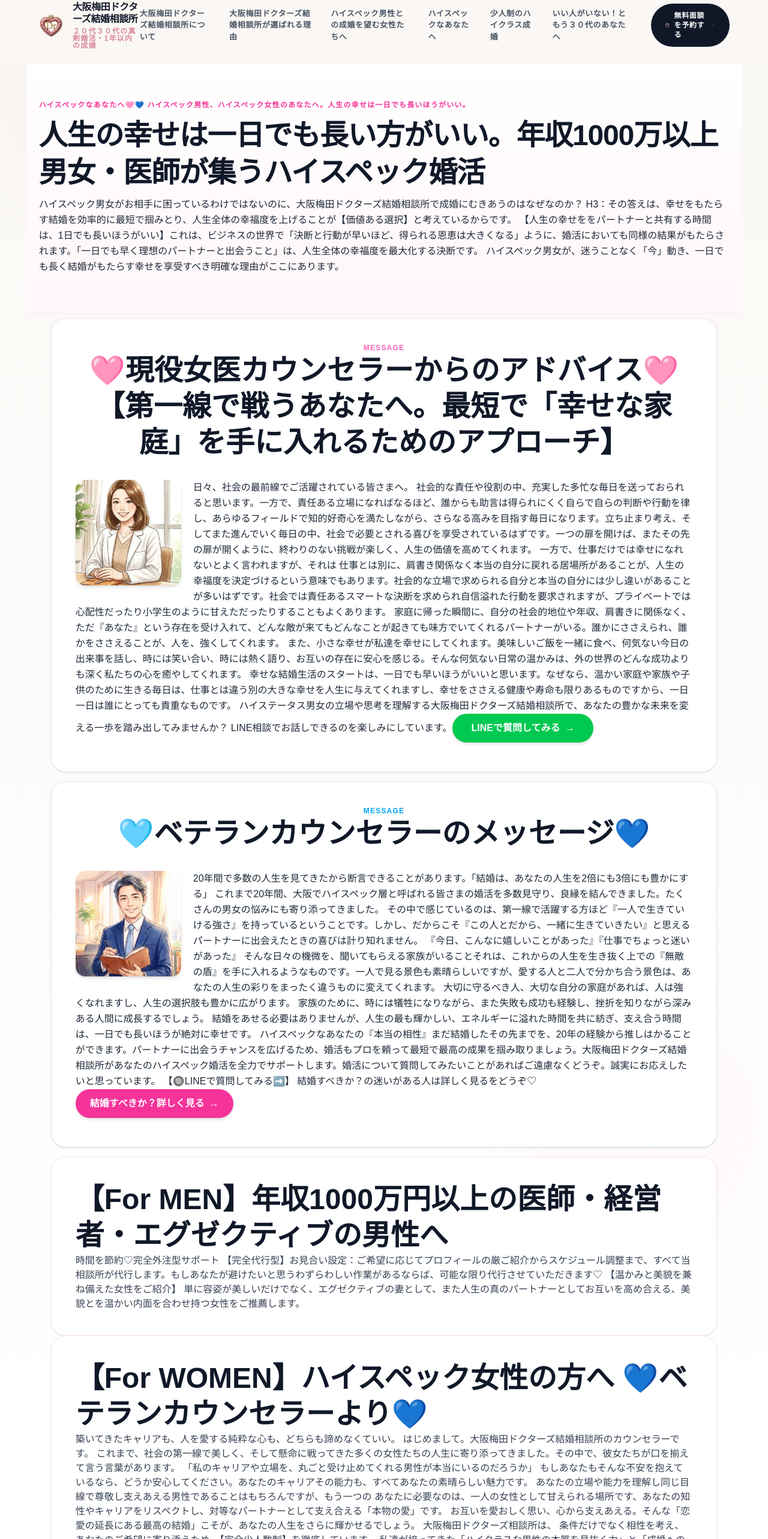
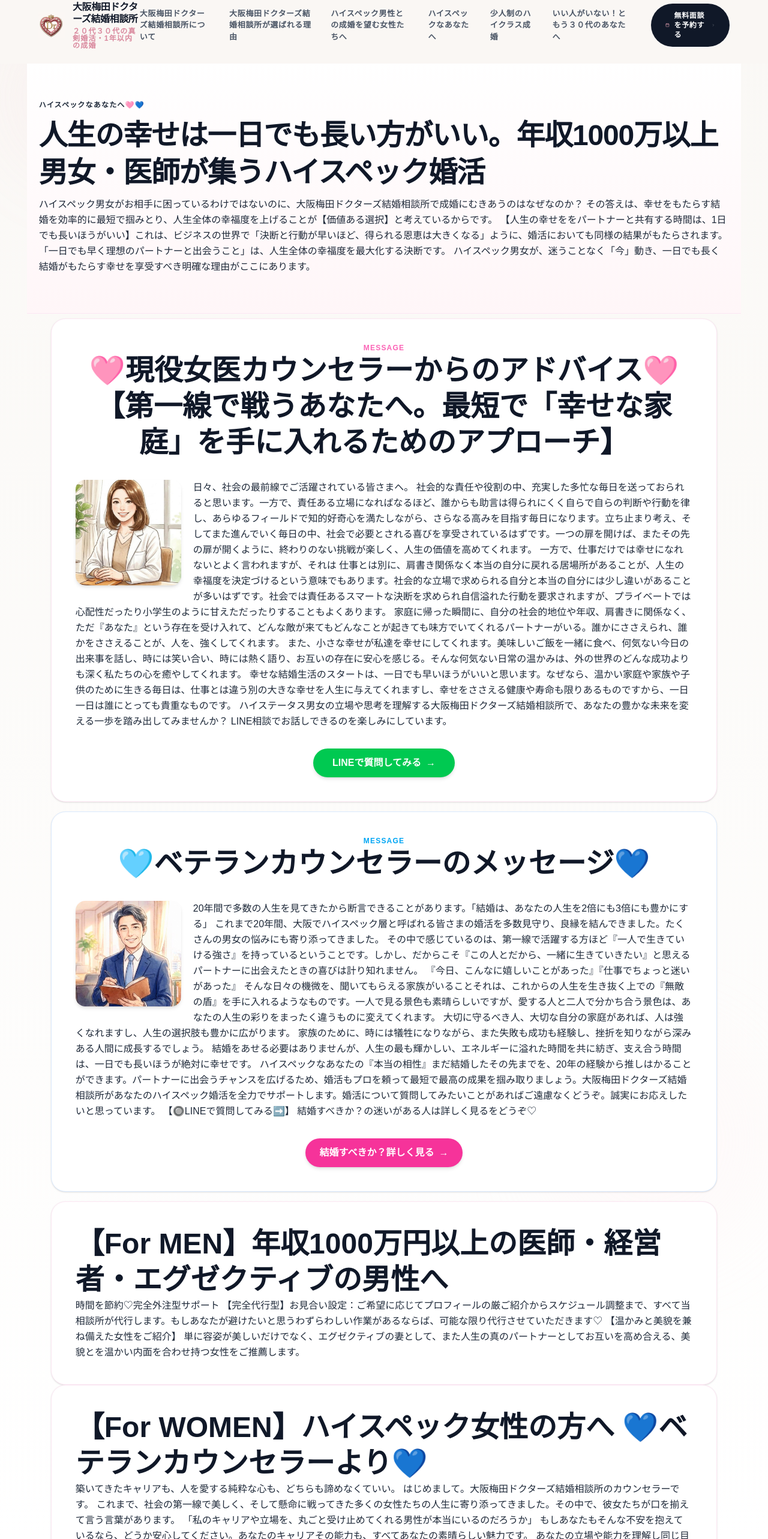
Before and after one commit to shougapan/Toa-Website, a Next.js app: page /elite-matchmaking in a window 1280 px wide. Shown: the part 22-2588 px from the top of the page at 60% size. Built offline with nearby package versions, Linux system fonts and the light colour scheme.

Commit message:
Page made to client's specifications in font size and spacing with few other tweeks in the elite-matchmaking

```diff
--- a/app/elite-matchmaking/page.tsx
+++ b/app/elite-matchmaking/page.tsx
@@ -23,10 +23,8 @@ export default function ReasonsPage() {
       <section className="border-b border-pink-100 bg-gradient-to-b from-white to-[#FFF6F8] ">
         <div className=" mx-auto px-5 py-6 sm:py-16 space-y-2">
 
-          <span className="inline-block text-xs font-black tracking-widest uppercase text-pink-500 mb-3">
+          <span className="inline-block text-xs font-black tracking-widest uppercase text-black-500 mb-3">
             ハイスペックなあなたへ🩷💙
-
-      ハイスペック男性、ハイスペック女性のあなたへ。人生の幸せは一日でも長いほうがいい。
           </span>
 
           <h1 className="text-2xl sm:text-4xl lg:text-5xl font-black text-gray-900 leading-[1.3] tracking-tight w-full">
@@ -36,10 +34,9 @@ export default function ReasonsPage() {
           <div className="space-y-2 text-gray-800 leading-relaxed font-medium w-full">
 
       ハイスペック男女がお相手に困っているわけではないのに、大阪梅田ドクターズ結婚相談所で成婚にむきあうのはなぜなのか？
-H3：その答えは、幸せをもたらす結婚を効率的に最短で掴みとり、人生全体の幸福度を上げることが【価値ある選択】と考えているからです。
+その答えは、幸せをもたらす結婚を効率的に最短で掴みとり、人生全体の幸福度を上げることが【価値ある選択】と考えているからです。
 【人生の幸せををパートナーと共有する時間は、1日でも長いほうがいい】これは、ビジネスの世界で「決断と行動が早いほど、得られる恩恵は大きくなる」ように、婚活においても同様の結果がもたらされます。「一日でも早く理想のパートナーと出会うこと」は、人生全体の幸福度を最大化する決断です。
 ハイスペック男女が、迷うことなく「今」動き、一日でも長く結婚がもたらす幸せを享受すべき明確な理由がここにあります。
-
           </div>
 
         </div>
@@ -86,6 +83,12 @@ H3：その答えは、幸せをもたらす結婚を効率的に最短で掴み
 幸せな結婚生活のスタートは、一日でも早いほうがいいと思います。なぜなら、温かい家庭や家族や子供のために生きる毎日は、仕事とは違う別の大きな幸せを人生に与えてくれますし、幸せをささえる健康や寿命も限りあるものですから、一日一日は誰にとっても貴重なものです。
 ハイステータス男女の立場や思考を理解する大阪梅田ドクターズ結婚相談所で、あなたの豊かな未来を変える一歩を踏み出してみませんか？
 LINE相談でお話しできるのを楽しみにしています。
+
+
+            <div className="clear-both"></div>
+
+
+<div className="mt-8 flex justify-center">
   <Link
     href="/line"
     className="group inline-flex items-center justify-center rounded-full bg-green-500 px-8 py-3 text-base font-bold text-white shadow-md transition-all duration-300 hover:-translate-y-0.5 hover:bg-green-600 hover:shadow-xl active:translate-y-0"
@@ -95,8 +98,7 @@ LINE相談でお話しできるのを楽しみにしています。
       →
     </span>
   </Link>
-
-            <div className="clear-both"></div>
+</div>
 
           </div>
 
@@ -147,18 +149,25 @@ LINE相談でお話しできるのを楽しみにしています。
 
 
 結婚すべきか？の迷いがある人は詳しく見るをどうぞ♡
+
+
+            <div className="clear-both"></div>
+
+            <div className="mt-8 flex justify-center">
+
+
+
             <Link
   href="#essential-question"
   className="group inline-flex items-center justify-center rounded-full bg-pink-500 px-6 py-3 text-base font-bold text-white shadow-md transition-all duration-300 hover:-translate-y-0.5 hover:bg-pink-600 hover:shadow-xl active:translate-y-0"
 >
+
   結婚すべきか？詳しく見る
   <span className="ml-2 transition-transform duration-300 group-hover:translate-x-1">
     →
   </span>
 </Link>
-
-            <div className="clear-both"></div>
-
+</div>
           </div>
 
         </div>
@@ -174,7 +183,7 @@ LINE相談でお話しできるのを楽しみにしています。
           <h2 className="text-xl sm:text-4xl lg:text-5xl font-black text-gray-900 leading-tight">
             【For MEN】年収1000万円以上の医師・経営者・エグゼクティブの男性へ
           </h2>
-          <div className="text-base sm:text-lgmt-8    leading- text-gray-700 space-y-5">
+          <div className="space-y-2 text-gray-800 leading-relaxed font-medium w-full">
 
 時間を節約♡完全外注型サポート
 【完全代行型】お見合い設定：ご希望に応じてプロフィールの厳ご紹介からスケジュール調整まで、すべて当相談所が代行します。もしあなたが避けたいと思うわずらわしい作業があるならば、可能な限り代行させていただきます♡
@@ -186,7 +195,7 @@ LINE相談でお話しできるのを楽しみにしています。
           <h2 className="text-xl sm:text-4xl lg:text-5xl font-black text-gray-900 leading-tight">
             【For WOMEN】ハイスペック女性の方へ 💙ベテランカウンセラーより💙
           </h2>
-          <div className="text-base sm:text-lgmt-8    leading- text-gray-700 space-y-5">
+          <div className="space-y-2 text-gray-800 leading-relaxed font-medium w-full">
 築いてきたキャリアも、人を愛する純粋な心も、どちらも諦めなくていい。
 はじめまして。大阪梅田ドクターズ結婚相談所のカウンセラーです。
 これまで、社会の第一線で美しく、そして懸命に戦ってきた多くの女性たちの人生に寄り添ってきました。その中で、彼女たちが口を揃えて言う言葉があります。
@@ -226,7 +235,7 @@ LINE相談を心よりお待ちしております。
       </h3>
 
       {/* 本文フォントを text-base (標準) から text-lg (大) まで拡大 */}
-      <div className="text-base sm:text-lgmt-8    leading- text-gray-700 space-y-5">
+      <div className="space-y-2 text-gray-800 leading-relaxed font-medium w-full">
         <p>
           昭和の時代までは、結婚は「大人ならして当たり前の通過点」でした。しかし現代における結婚は、<span className="font-black text-gray-950 border-b-2 border-[#E6A2B3] px-0.5">「しても、しなくても、どちらでも幸せになれる自由な選択肢」</span>に変わっています。
         </p>
@@ -251,7 +260,7 @@ LINE相談を心よりお待ちしております。
         <span className="w-2.5 h-5 bg-[#D9889D] rounded-xs shrink-0" />
         結婚を選ぶ人たちが家族に見出している「3つの真実の価値」
       </h3>
-      <p className="text-base sm:text-lgmt-8    leading- text-gray-700 space-y-55">
+      <p className="space-y-2 text-gray-800 leading-relaxed font-medium w-full">
         さて、ここは結婚相談所なので、結婚を選ぶ人たちが、結婚、自由、そして家族にどんな価値を見出しているかを見てみましょう。その価値は大きくわけて3つあると思います。
       </p>
 
@@ -264,7 +273,7 @@ LINE相談を心よりお待ちしております。
             <span className="bg-[#D9889D] text-white text-xs sm:text-sm font-black px-2.5 py-0.5 rounded-sm shrink-0 mt-1">1</span>
             人生の「基盤・よりどころ」としての位置づけと孤独の解消
           </h4>
-          <p className="text-base sm:text-lg text-gray-600 leading- text-justify">
+          <p className="space-y-2 text-gray-800 leading-relaxed font-medium w-full">
             最も多くの人が家族に求める位置づけです。結婚を「人生を生き抜くためのチーム結成」と捉えます。具体的には絶対的な味方がいることで安心や安定を得られます。
           </p>
           <div className="mt-3 space-y-2 pl-3 border-l-2 border-[#E6A2B3] text-sm sm:text-base text-gray-600">
@@ -279,7 +288,7 @@ LINE相談を心よりお待ちしております。
             <span className="bg-[#D9889D] text-white text-xs sm:text-sm font-black px-2.5 py-0.5 rounded-sm shrink-0 mt-1">2</span>
             人生のリスク軽減と、経済的・生活基盤の安定
           </h4>
-          <p className="text-base sm:text-lg text-gray-600 leading- text-justify">
+          <p className="space-y-2 text-gray-800 leading-relaxed font-medium w-full">
             万が一の病気やキャリアの転換期を迎えたとき、一人で全てを抱え込むのはハイリスクです。二人で支え合うことで、人生の様々なリスクに備えたり、共働きによる世帯収入の増加によって、生活の選択肢を大きく広げることができます。
           </p>
         </div>
@@ -290,11 +299,11 @@ LINE相談を心よりお待ちしております。
             <span className="bg-[#D9889D] text-white text-xs sm:text-sm font-black px-2.5 py-0.5 rounded-sm shrink-0 mt-1">3</span>
             人生の自己実現を達成し、ふたりで人生を2倍豊かにする
           </h4>
-          <p className="text-base sm:text-lg text-gray-600 leading- text-justify">
+          <p className="space-y-2 text-gray-800 leading-relaxed font-medium w-full">
             「1人でも十分に幸せだけど、2人ならもっと楽しい」という高い次元の考え方です。
             自分の子供を育てたい、温かい家庭を築いたいという願望の実現や、独身の立場から脱却して新しい社会的な役割（夫・妻・親）を得る側面もあります。
           </p>
-          <p className="text-base sm:text-lg text-gray-600 leading- text-justify mt-3">
+          <p className="space-y-2 text-gray-800 leading-relaxed font-medium w-full">
             お互いの仕事や趣味、一人の時間も尊重し合い、美味しいものを食べる、旅をするなど、何をしても人生を2倍楽しめるでしょう。家族になれば過ごす時間は多くなり、経験の共有はさらに増えていきます。
           </p>
         </div>
@@ -307,7 +316,7 @@ LINE相談を心よりお待ちしております。
       <h3 className="text-lg sm:text-xl font-black text-gray-900 mb-3">
         あなたにとっての「位置づけ」を見つけるヒント
       </h3>
-      <p className="text-base sm:text-lg text-gray-700 leading- mb-4">
+      <p className="space-y-2 text-gray-800 leading-relaxed font-medium w-full">
         もし「自分にとって結婚って何だろう？」と迷ったら、次の問いを自分に投げかけてみてください。
       </p>
 
@@ -344,7 +353,7 @@ LINE相談を心よりお待ちしております。
         <span className="bg-pink-100 text-[#D9889D] text-xs sm:text-sm font-black px-3 py-1 rounded-md tracking-wider">女医からの一言</span>
       </div>
 
-      <div className="space-y-4 text-base sm:text-lg text-gray-700 leading- text-justify font-medium">
+      <div className="space-y-2 text-gray-800 leading-relaxed font-medium w-full">
         <p>
           求めている結婚像がぼんやりとわかれば、それを自分に与えてくれるお相手も少しずつわかってくると思います。
           一緒にあなたにとってベストの結婚の形、またそのお相手を探しましょう♡
```
Lines whose indentation alone changed are shown as unchanged.
